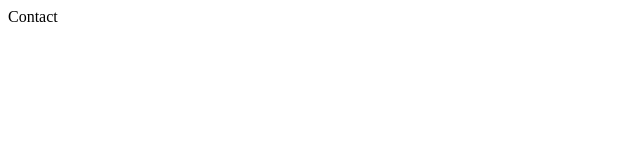
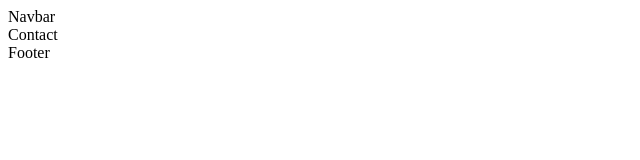
Before and after one commit to IveryMikaila/fyve-senses, a React (Create React App) app in the folder portfolio/: page /contact in a window 1280 px wide. Shown: the top 160 px of the page, without its empty margins (0-640 px from the left). Built offline with nearby package versions, Linux system fonts and the light colour scheme.

Commit message:
Added navbar and footer components

```diff
--- a/portfolio/src/App.js
+++ b/portfolio/src/App.js
@@ -5,21 +5,24 @@ import About from "./Components/About";
 import Services from "./Components/Services";
 import Work from "./Components/Work";
 import Contact from "./Components/Contact";
+import Navbar from "./Components/Page-Components/Navbar";
+import Footer from "./Components/Page-Components/Footer";
 
 
 function App() {
   return (
     <div className="App">
+      <Navbar />
 <BrowserRouter>
 <Routes>
 <Route path="/" element={<Home />} />
-<Route path="/aboutus" element={<About />} />
+<Route path="/about-us" element={<About />} />
 <Route path="/our-services" element={<Services />} />
 <Route path="/work" element={<Work />} />
 <Route path="/contact" element={<Contact />} />
-
 </Routes>
 </BrowserRouter>
+<Footer />
     </div>
   );
 }
--- /dev/null
+++ b/portfolio/src/Components/Page-Components/Footer.js
@@ -0,0 +1,9 @@
+import React from 'react'
+
+const Footer = () => {
+  return (
+    <div>Footer</div>
+  )
+}
+
+export default Footer;
--- /dev/null
+++ b/portfolio/src/Components/Page-Components/Navbar.js
@@ -0,0 +1,9 @@
+import React from 'react'
+
+const Navbar = () => {
+  return (
+    <div>Navbar</div>
+  )
+}
+
+export default Navbar;
```
